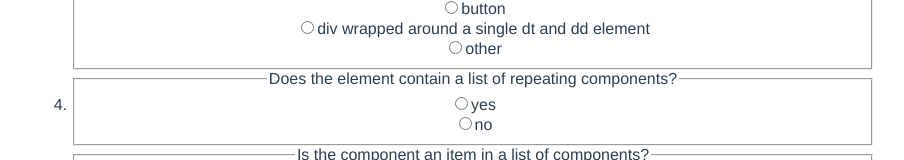
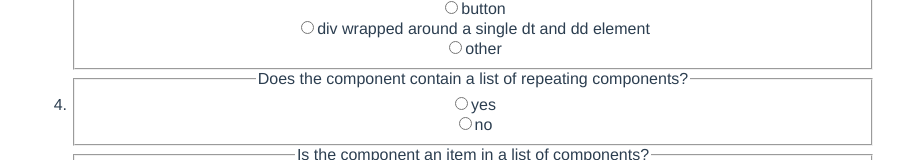
Before and after one commit to Dan503/Atomic-Categorizer, a Vue app in the folder atomic-categorizer/: page / in a window 1280 px wide. Shown: the part 478-638 px from the top of the page, without its empty margins (187-1091 px from the left). Built offline with nearby package versions, Linux system fonts and the light colour scheme.

Commit message:
Question terminology fix

```diff
--- a/atomic-categorizer/src/questions.js
+++ b/atomic-categorizer/src/questions.js
@@ -83,7 +83,7 @@ export default [
 	},
 
 	{
-		q: 'Does the element contain a list of repeating components?',
+		q: 'Does the component contain a list of repeating components?',
 		a: {
 			yes: {
 				o: 4,
```
